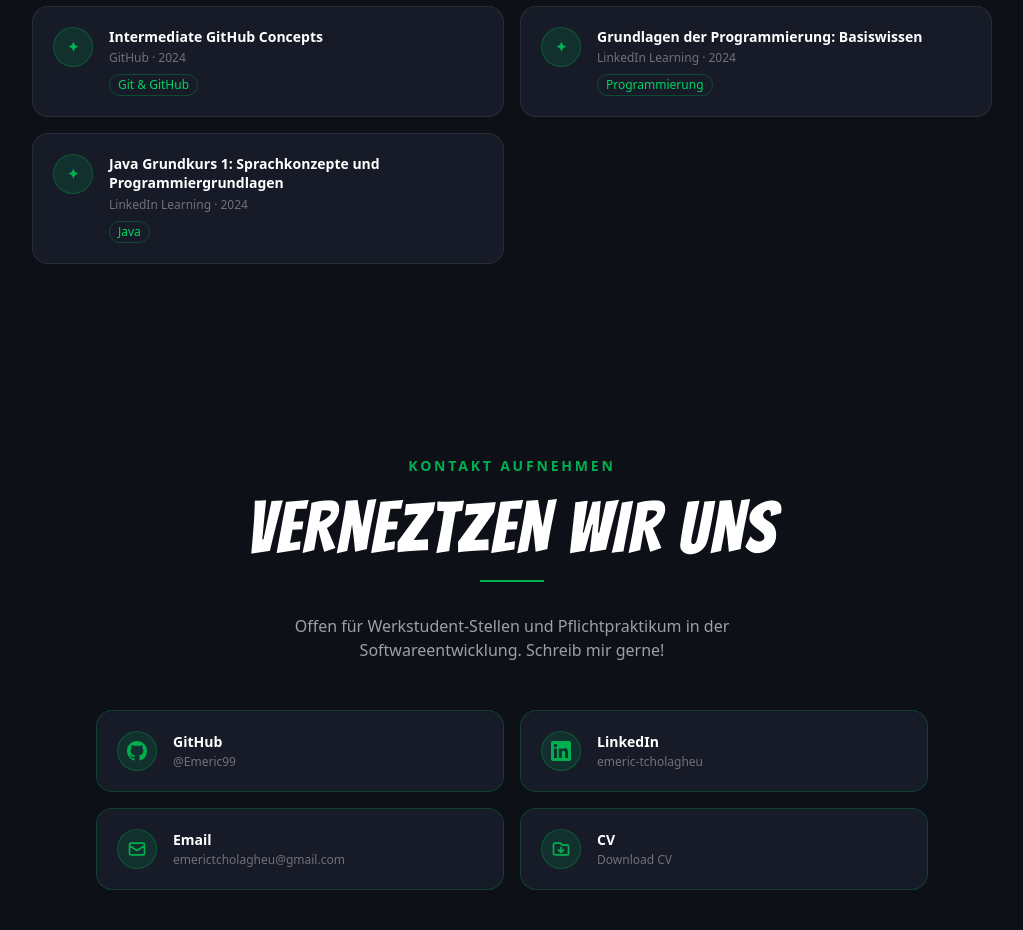
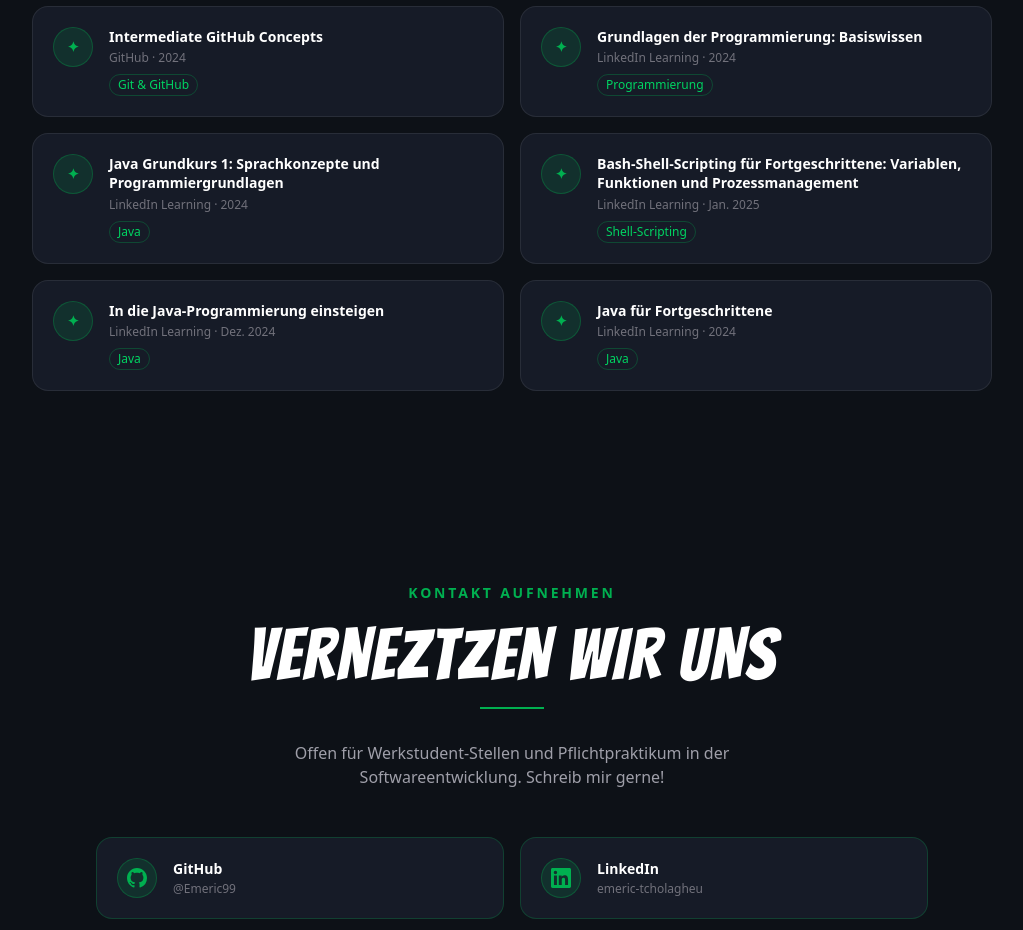
Before and after one commit to Emeric99/portfolio, a Next.js app: page / in a window 1280 px wide. Shown: the part 4220-5150 px from the top of the page, without its empty margins (128-1151 px from the left). Built offline with nearby package versions, Linux system fonts and the light colour scheme.

Commit message:
Add 3 more LinkedIn Learning certificates

```diff
--- a/app/components/Certificates.tsx
+++ b/app/components/Certificates.tsx
@@ -11,6 +11,9 @@
   { title: "Intermediate GitHub Concepts", issuer: "GitHub", date: "2024", category: "Git & GitHub", file: "/certificate_Intermediate GitHub_Concepts.pdf" },
   { title: "Grundlagen der Programmierung: Basiswissen", issuer: "LinkedIn Learning", date: "2024", category: "Programmierung", file: "https://www.linkedin.com/in/emeric-tcholagheu-6bb73b313/details/certifications/" },
   { title: "Java Grundkurs 1: Sprachkonzepte und Programmiergrundlagen", issuer: "LinkedIn Learning", date: "2024", category: "Java", file: "https://www.linkedin.com/in/emeric-tcholagheu-6bb73b313/details/certifications/" },
+  { title: "Bash-Shell-Scripting für Fortgeschrittene: Variablen, Funktionen und Prozessmanagement", issuer: "LinkedIn Learning", date: "Jan. 2025", category: "Shell-Scripting", file: "https://www.linkedin.com/in/emeric-tcholagheu-6bb73b313/details/certifications/" },
+  { title: "In die Java-Programmierung einsteigen", issuer: "LinkedIn Learning", date: "Dez. 2024", category: "Java", file: "https://www.linkedin.com/in/emeric-tcholagheu-6bb73b313/details/certifications/" },
+  { title: "Java für Fortgeschrittene", issuer: "LinkedIn Learning", date: "2024", category: "Java", file: "https://www.linkedin.com/in/emeric-tcholagheu-6bb73b313/details/certifications/" },
 ];
 
 const labels: Record<Lang, { section: string; title: string }> = {
```
